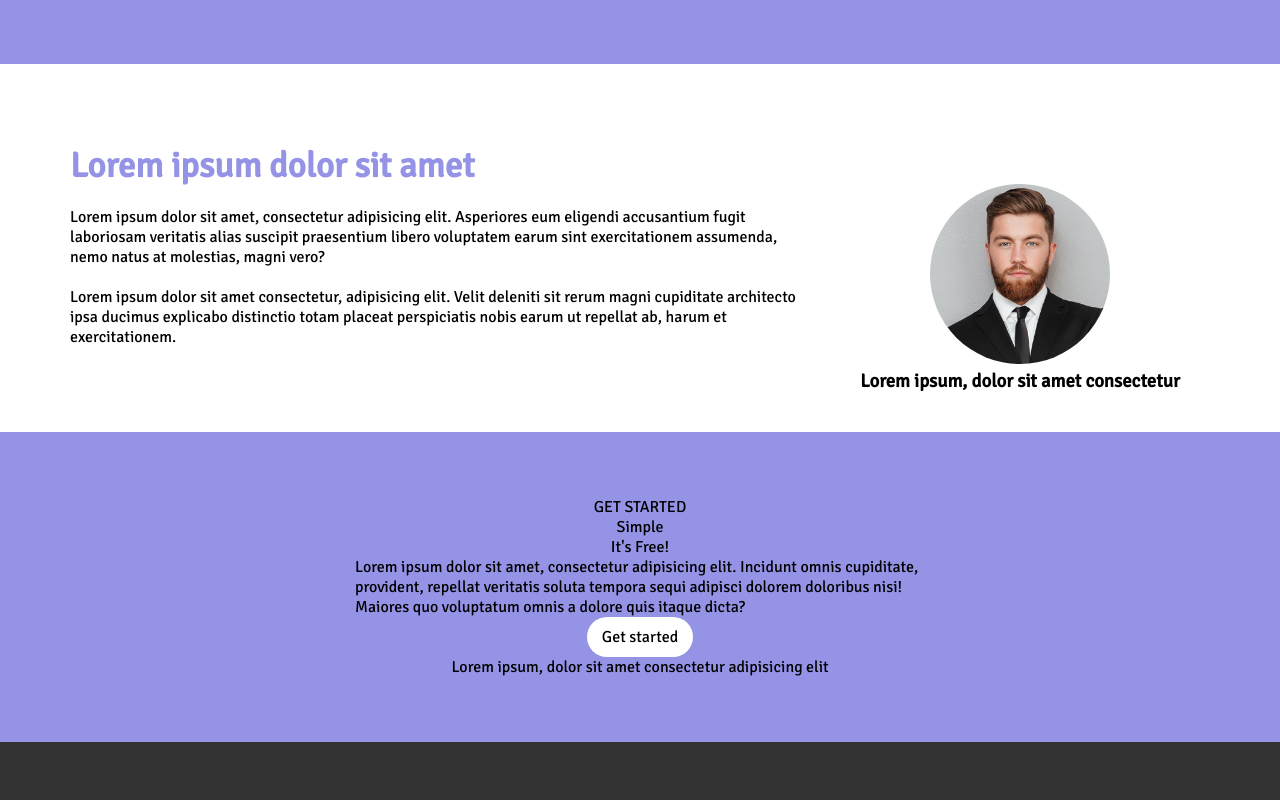
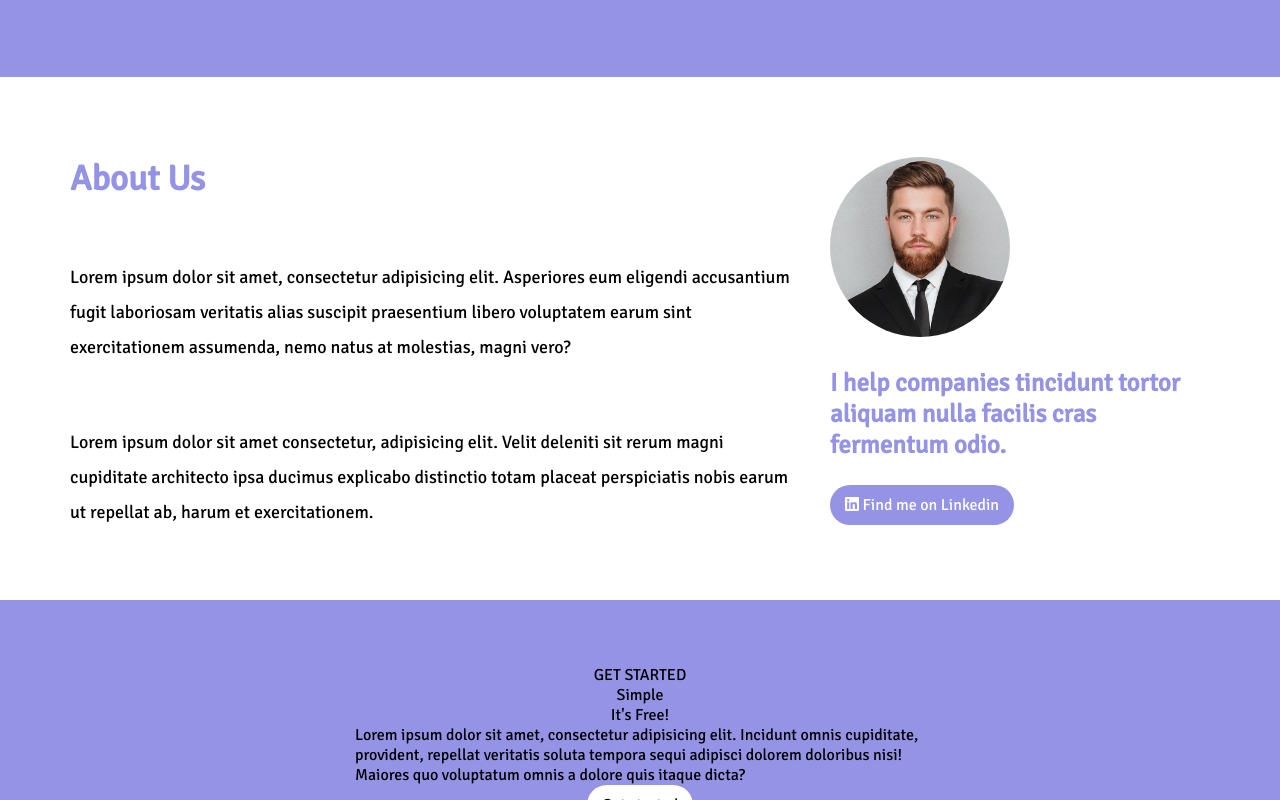
Before and after one commit to gab1144/htmlcss-responsive-layout, a plain HTML site: page index.html in a window 1280 px wide. Shown: the part 4579-5379 px from the top of the page. Drawn offline with Linux system fonts and the light colour scheme.

Commit message:
[change] sectopm about-us

```diff
--- a/css/style.css
+++ b/css/style.css
@@ -37,6 +37,10 @@ header {
 
 .align-c {
   align-items: center;
+}
+
+.align-flx-start {
+  align-items: flex-start;
 }
 
 .container {
@@ -298,6 +302,12 @@ header ul li a:hover {
   padding-bottom: 65px
 }
 
+.benefits h2 {
+  color: white;
+  font-size: 35px;
+  text-align: center;
+}
+
 .benefits .card {
   background-color: white;
   text-align: left;
@@ -333,13 +343,33 @@ header ul li a:hover {
 
 .about-us {
   background-color: white;
-  padding-top: 90px;
   padding-top: 80px;
 }
 
 .about-us h2 {
   font-size: 35px;
   color: rgb(149, 147, 230);
+  margin-bottom: 60px;
+}
+
+.about-us p {
+  font-size: 18px;
+  line-height: 35px;
+}
+
+.about-us p:first-of-type {
+  margin-bottom: 60px;
+}
+
+.about-us .linkedin {
+  text-align: left;
+  padding-bottom: 75px;
+}
+
+.about-us .linkedin h3{
+  color: rgb(149, 147, 230);
+  font-size: 25px;
+  padding: 25px 0;
 }
 
 .about-us .linkedin img{
@@ -347,8 +377,13 @@ header ul li a:hover {
   border-radius: 50%;
 }
 
-.about-us .text p {
-  padding-top: 20px;
+.about-us .linkedin .bottone{
+  background-color: rgb(149, 147, 230);
+  width: fit-content;
+}
+
+.about-us .linkedin .bottone a{
+  color: white;
 }
 
 .get-started {
--- a/index.html
+++ b/index.html
@@ -270,7 +270,7 @@
 
         <div class="text">
 
-          <h2>Lorem ipsum dolor sit amet</h2>
+          <h2>About Us</h2>
 
           <p>Lorem ipsum dolor sit amet, consectetur adipisicing elit. Asperiores eum eligendi accusantium fugit laboriosam veritatis alias suscipit praesentium libero voluptatem earum sint exercitationem assumenda, nemo natus at molestias, magni vero?</p>
 
@@ -279,10 +279,11 @@
         </div>
 
         <div class="linkedin">
-          <div class="card">
             <img src="img/about.jpg" alt="About us">
-            <h3>Lorem ipsum, dolor sit amet consectetur</h3>
-          </div>
+            <h3>I help companies tincidunt tortor aliquam nulla facilis cras fermentum odio.</h3>
+            <div class="bottone">
+              <a href="#"><i class="fa-brands fa-linkedin"></i> Find me on Linkedin</a>
+            </div>
         </div>
 
       </div>
```
